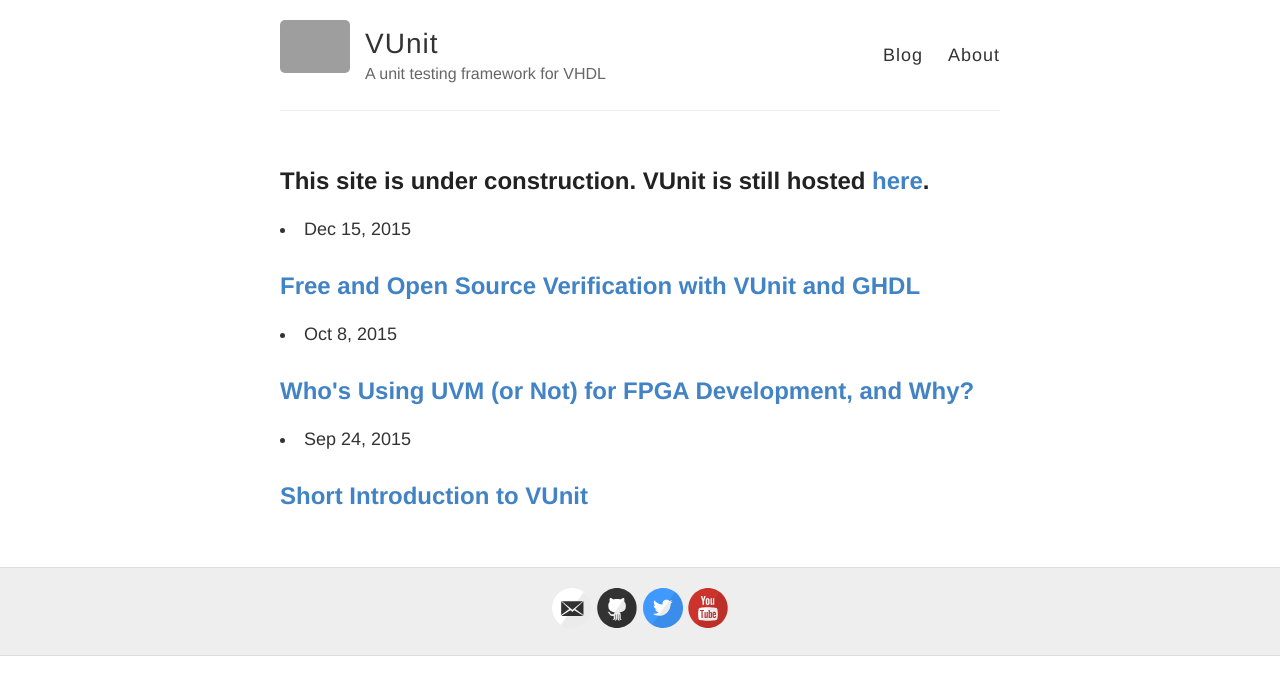
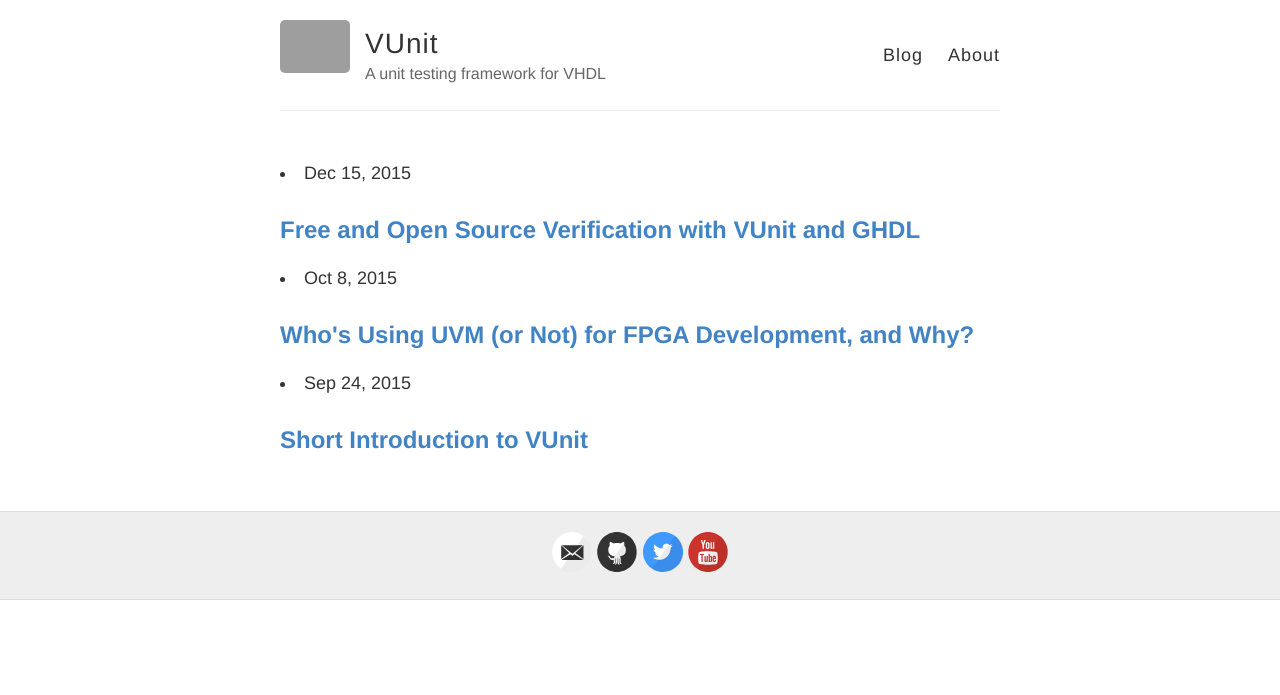
Before and after one commit to cjchin/VUnit.github.io, a Jekyll site: the page built from index.html, in a window 1280 px wide. Shown: the top 695 px of the page. Built offline with Jekyll 4.4.1, drawn with Linux system fonts in a browser that asks for light colours; Markdown is read by kramdown in place of the engine named in the settings; grey boxes are pictures that could not be loaded.

Commit message:
Update index.html
Removed "under construction"

```diff
--- a/index.html
+++ b/index.html
@@ -1,8 +1,6 @@
 ---
 layout: default
 ---
-
-<h2><p>This site is under construction. VUnit is still hosted <a href="https://github.com/LarsAsplund/vunit">here</a>.</p></h2>
 
 <div class="posts">
   {% for post in site.posts %}
```
